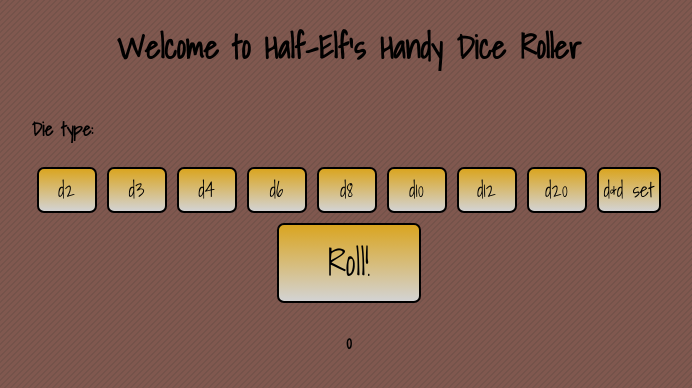
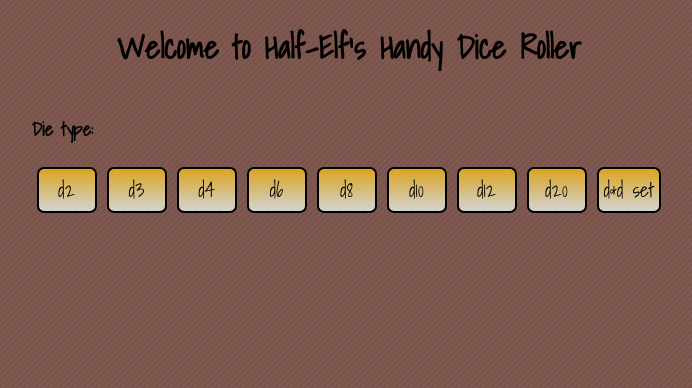
Before and after one commit to LauraCole1900/react-ts-dice-roller, a React (Create React App) app: page / in a window 1280 px wide. Shown: the top 388 px of the page, without its empty margins (291-983 px from the left). Built offline with nearby package versions, Linux system fonts and the light colour scheme.

Commit message:
results of single-die roll render to page; 'roll' button conditionally renders

```diff
--- a/src/App.css
+++ b/src/App.css
@@ -38,6 +38,9 @@ p {
 .button:active {
   background: linear-gradient(to bottom, #e2e2e2, #878992);
 }
+.button:target {
+  background: linear-gradient(to bottom, #e2e2e2, #878992);
+}
 
 .rollBtn {
   min-width: 4em;
--- a/src/App.tsx
+++ b/src/App.tsx
@@ -11,22 +11,22 @@ function App() {
   // Math.random here? or in dice components?
   // Will need to throw results into an array in state for display
 
-  let diceType: number = 0;
-  let roll: number = 0;
-  // const [dice, setDice] = useState<number | undefined>()
+  const [diceType, setDiceType] = useState<number>(0);
+  const [roll, setRoll] = useState<number | undefined>();
 
   const setType = (e: any) => {
-    diceType = JSON.parse(e.target.value);
-    console.log({ diceType });
-    console.log(typeof diceType);
+    const dType = JSON.parse(e.target.value);
+    console.log({ dType });
+    console.log(typeof dType);
+    setDiceType(dType);
   }
 
   const diceRoll = () => {
     if (diceType !== 1) {
-      roll = Math.floor(Math.random() * diceType) + 1;
-      console.log(roll);
-      console.log(typeof roll);
-      return roll
+      const dRoll: number = Math.floor(Math.random() * diceType) + 1;
+      console.log(dRoll);
+      console.log(typeof dRoll);
+      setRoll(dRoll);
     } else if (diceType === 1) {
 
     } else if (diceType === 0) {
@@ -34,9 +34,9 @@ function App() {
     }
   }
 
-  useEffect(() => {
-    diceRoll();
-  }, [diceType, roll])
+  // useEffect(() => {
+  //   diceRoll();
+  // }, [diceType, roll])
 
   return (
     <>
@@ -48,29 +48,29 @@ function App() {
         <Row className="center">
           <Col sm={12}>
             <h3>Die type:</h3>
-            <Button className="button" value={2} onClick={setType} active={diceType === 2}>d2</Button>
-            <Button className="button" value={3} onClick={setType} active={diceType === 3}>d3</Button>
-            <Button className="button" value={4} onClick={setType} active={diceType === 4}>d4</Button>
-            <Button className="button" value={6} onClick={setType} active={diceType === 6}>d6</Button>
-            <Button className="button" value={8} onClick={setType} active={diceType === 8}>d8</Button>
-            <Button className="button" value={10} onClick={setType} active={diceType === 10}>d10</Button>
-            <Button className="button" value={12} onClick={setType} active={diceType === 12}>d12</Button>
-            <Button className="button" value={20} onClick={setType} active={diceType === 20}>d20</Button>
-            <Button className="button" value={1} onClick={setType} active={diceType === 1}>d&d set</Button>
+            <Button className="button" value={2} onClick={setType} target={diceType === 2}>d2</Button>
+            <Button className="button" value={3} onClick={setType} target={diceType === 3}>d3</Button>
+            <Button className="button" value={4} onClick={setType} target={diceType === 4}>d4</Button>
+            <Button className="button" value={6} onClick={setType} target={diceType === 6}>d6</Button>
+            <Button className="button" value={8} onClick={setType} target={diceType === 8}>d8</Button>
+            <Button className="button" value={10} onClick={setType} target={diceType === 10}>d10</Button>
+            <Button className="button" value={12} onClick={setType} target={diceType === 12}>d12</Button>
+            <Button className="button" value={20} onClick={setType} target={diceType === 20}>d20</Button>
+            <Button className="button" value={1} onClick={setType} target={diceType === 1}>d&d set</Button>
           </Col>
         </Row>
 
-        {/* {diceType !== 0 && */}
+        {diceType !== 0 &&
           <Row className="center">
             <Button className="rollBtn" onClick={diceRoll}>Roll!</Button>
           </Row>
-        {/* } */}
+        }
 
-        {/* {roll !== 0 && */}
+        {roll !== undefined &&
           <Row className="center">
             <h3>{roll}</h3>
           </Row>
-          {/* } */}
+        }
 
       </Container>
     </>
```
